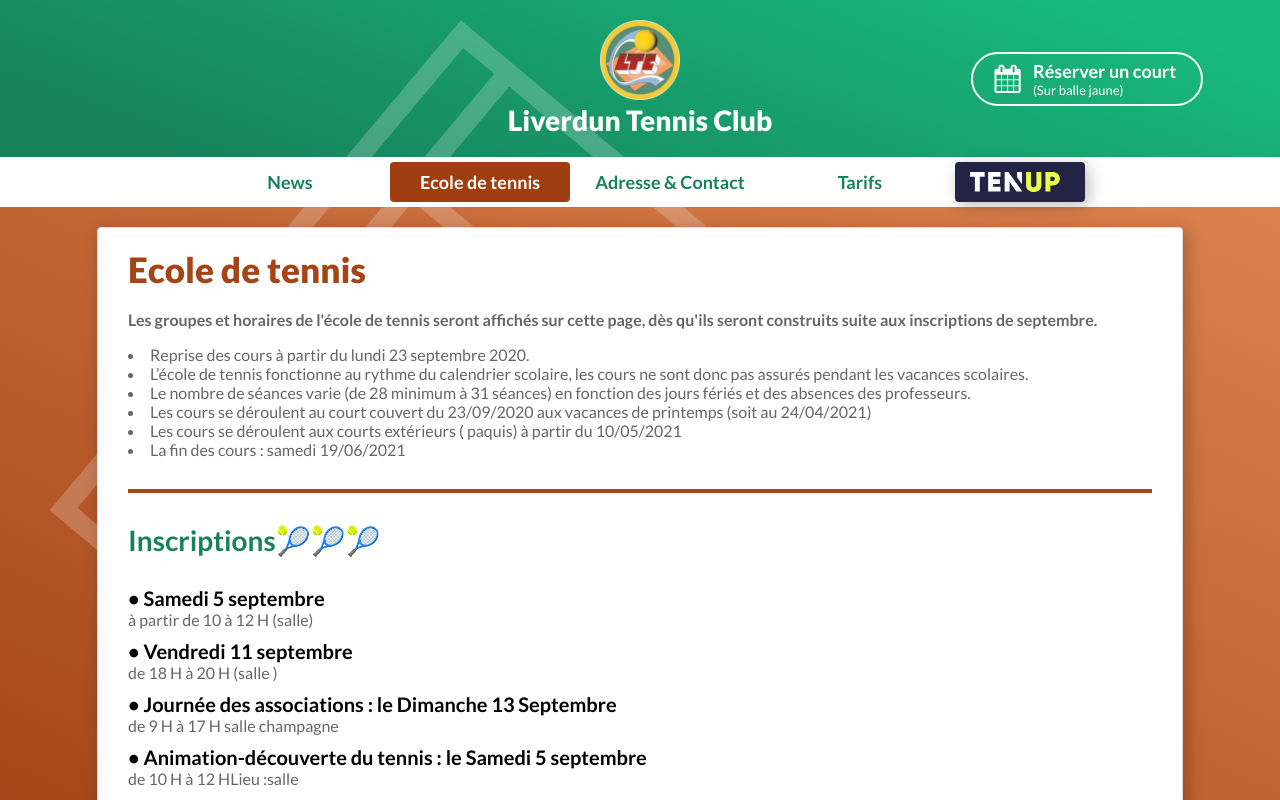
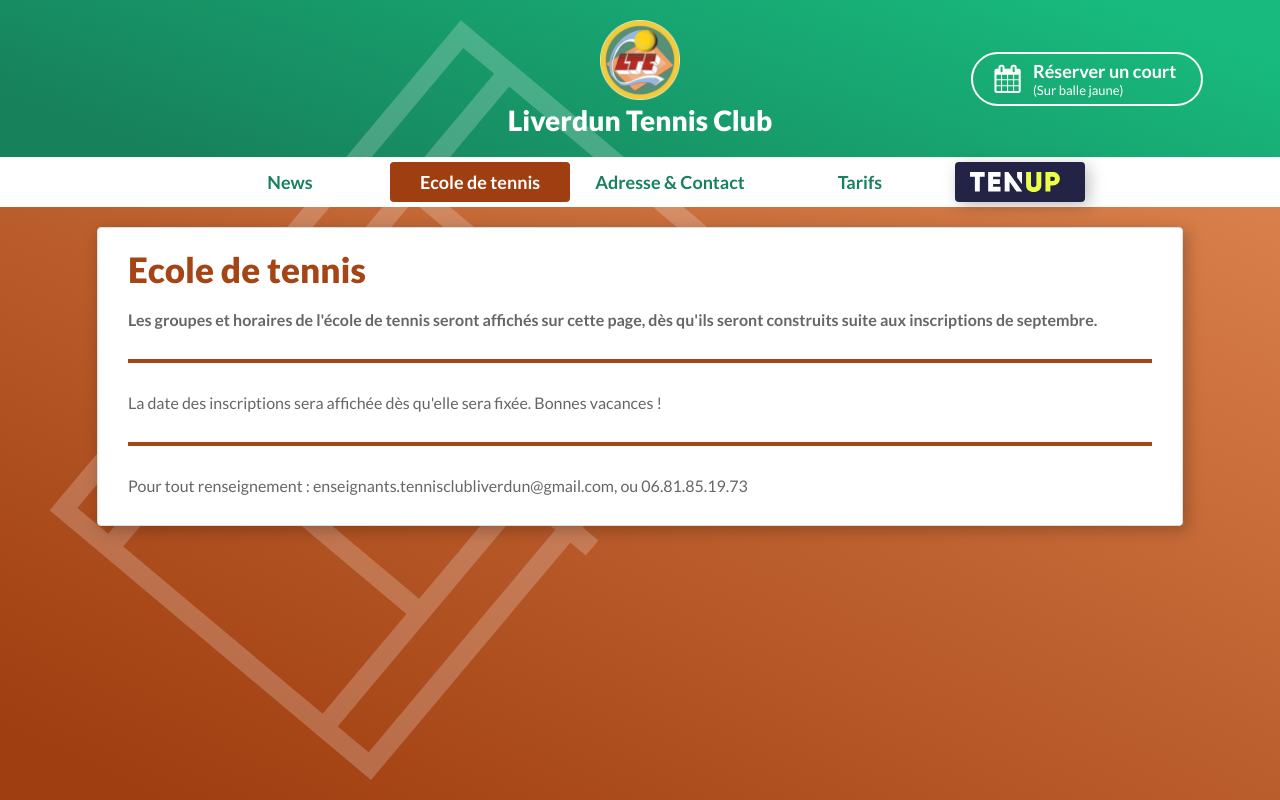
Before and after one commit to NicolasESSE-perso/tennisliverdun, a React (Create React App) app: page /ecole in a window 1280 px wide. Shown: the top 800 px of the page. Built offline with nearby package versions, Linux system fonts and the light colour scheme.

Commit message:
nouvelles photos

```diff
--- a/src/Components/AlbumPhoto.module.css
+++ b/src/Components/AlbumPhoto.module.css
@@ -23,7 +23,8 @@
   }
 
   .Photo {
-    width: 124px;
-    height: 93px;
+    width: 128px;
+    height: 95px;
+    border: 3px solid white;
   }
 }
--- a/src/Components/Boutons/BoutonTenUp.js
+++ b/src/Components/Boutons/BoutonTenUp.js
@@ -1,4 +1,4 @@
-import React, { useEffect } from "react";
+import React from "react";
 import Style from "./BoutonTenUp.module.css";
 import LogoTenup from "../../Images/LogoTenUp.svg";
 
--- a/src/Components/Inscriptions.js
+++ b/src/Components/Inscriptions.js
@@ -1,8 +1,15 @@
 import React from "react";
-import Style from "./Inscriptions.module.css";
-import BoutonTenUp from "../Components/Boutons/BoutonTenUp";
+//import Style from "./Inscriptions.module.css";
+//import BoutonTenUp from "../Components/Boutons/BoutonTenUp";
 
 export default function Inscriptions() {
+  return (
+    <div>
+      La date des inscriptions sera affichée dès qu'elle sera fixée. Bonnes
+      vacances !{" "}
+    </div>
+  );
+  /*
   return (
     <div className={Style.Inscriptions}>
       <p className="Titre2">Inscriptions🎾🎾🎾</p>
@@ -28,4 +35,5 @@ export default function Inscriptions() {
       />
     </div>
   );
+  */
 }
--- a/src/Pages/AdresseContactPage.js
+++ b/src/Pages/AdresseContactPage.js
@@ -26,7 +26,12 @@ export default function AdresseContactPage() {
       <div>
         <div className="Titre2">Court couvert</div>
         <div className="Texte">Allée de Bretagne 54460 LIVERDUN.</div>{" "}
-        <div className="Texte">Surface : Bois peint hyper rapide 🎾🚀☄️</div>
+        <div className="Texte">
+          Surface : Bois peint hyper rapide{" "}
+          <span role="img" aria-label="fusée">
+            🎾🚀☄️
+          </span>
+        </div>
         <div className={MonStyle.illustrations}>
           <img className={MonStyle.image} src={ImageMapInterieur} alt="" />
           <img className={MonStyle.image} src={ImageCourtInterieur} alt="" />
--- a/src/Pages/EcoleTennisPage.js
+++ b/src/Pages/EcoleTennisPage.js
@@ -16,25 +16,6 @@ export default function EcoleTennisPage() {
           septembre.
         </b>
       </p>
-      <li>Reprise des cours à partir du lundi 23 septembre 2020.</li>
-      <li>
-        {" "}
-        L’école de tennis fonctionne au rythme du calendrier scolaire, les cours
-        ne sont donc pas assurés pendant les vacances scolaires.{" "}
-      </li>
-      <li>
-        Le nombre de séances varie (de 28 minimum à 31 séances) en fonction des
-        jours fériés et des absences des professeurs.{" "}
-      </li>
-      <li>
-        Les cours se déroulent au court couvert du 23/09/2020 aux vacances de
-        printemps (soit au 24/04/2021)
-      </li>
-      <li>
-        Les cours se déroulent aux courts extérieurs ( paquis) à partir du
-        10/05/2021
-      </li>
-      <li>La fin des cours : samedi 19/06/2021</li>
       <Separateur />
       <Inscriptions />
       <Separateur />
--- a/src/data/dataArticles.js
+++ b/src/data/dataArticles.js
@@ -1,4 +1,14 @@
 let dataArticles = [
+  {
+    titre: "T-Shirt du Tennis club de Liverdun",
+    date: "été 2021",
+    texte:
+      "Les enfants étaient très content d'avoir leurs nouveaux T-shirt lors des stages de fin d'année 😄.",
+    photos: [
+      "https://liverduntennisclub.s3.eu-central-1.amazonaws.com/tshirt/S_IMG_0391.jpg",
+      "https://liverduntennisclub.s3.eu-central-1.amazonaws.com/tshirt/S_IMG_0394.jpg",
+    ],
+  },
   {
     titre: "Mise en état des terrains extérieurs",
     date: "23 mai 2020",
```
